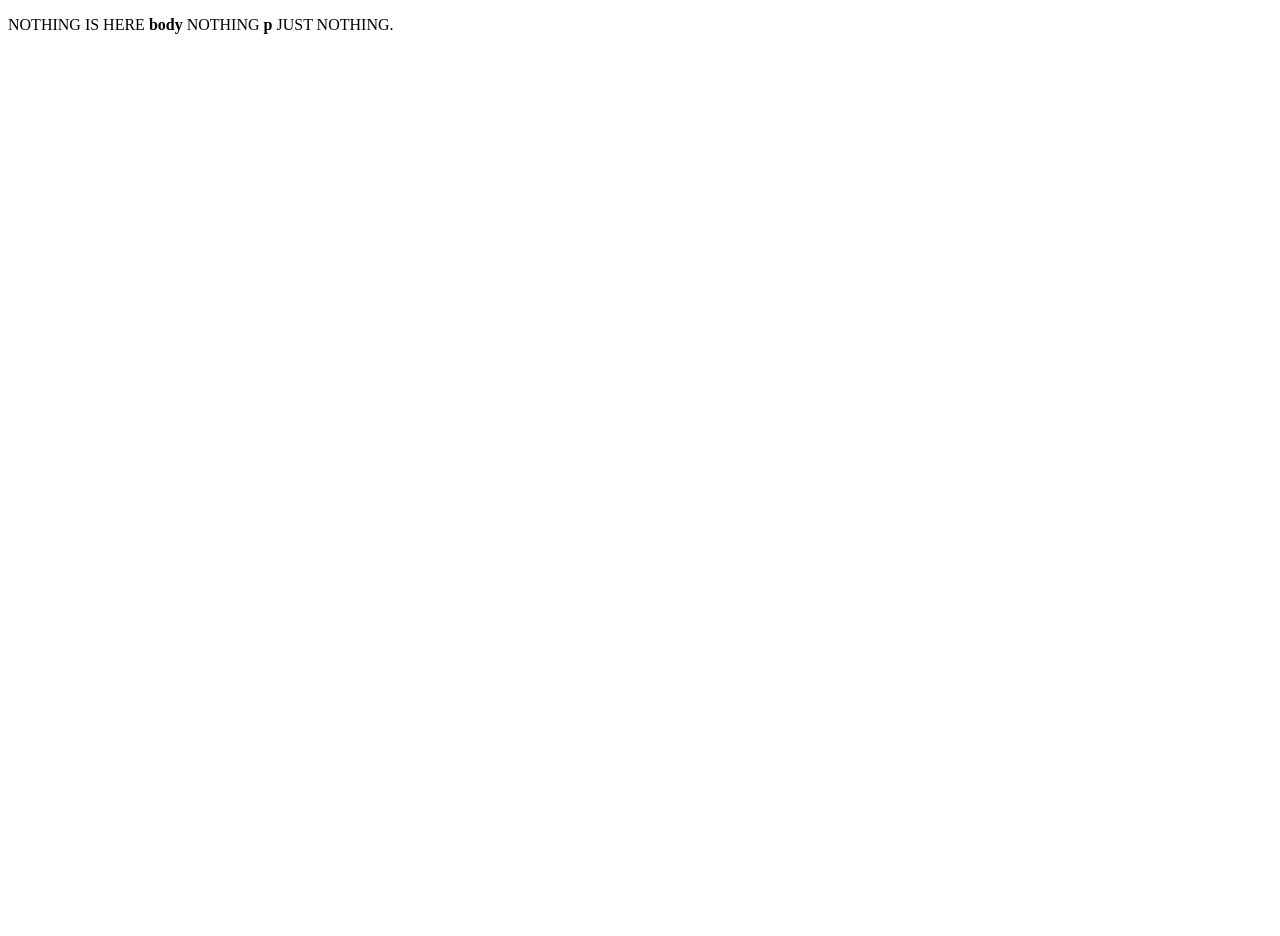
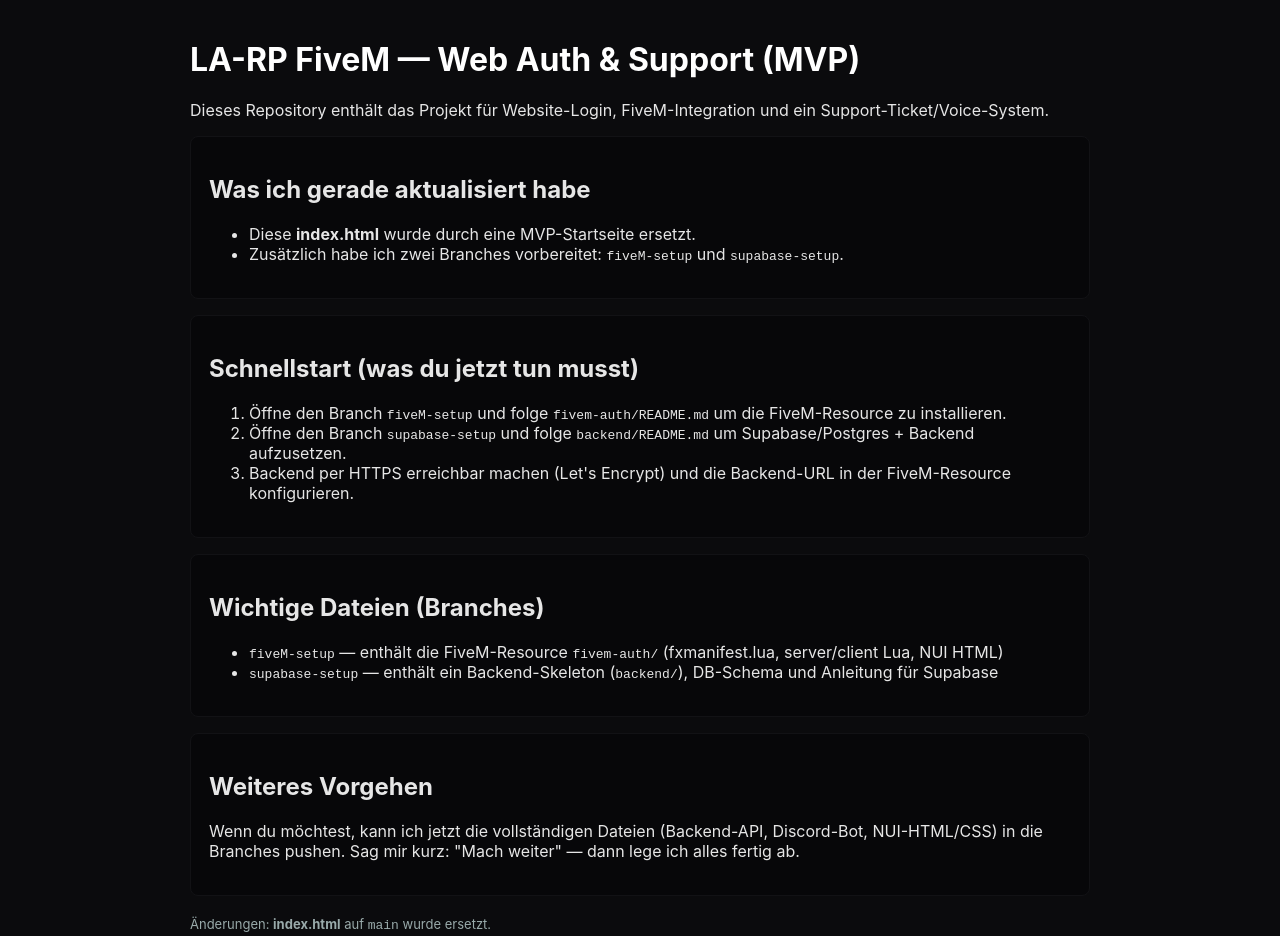
Before and after one commit to Flo1003s/FRANKFURT-RP-FIVEM-WEB, a plain HTML site: page index.html in a window 1280 px wide. Before the commit the page ends 800 px from the top, so only its background shows below. Drawn offline with Linux system fonts and the light colour scheme.

Commit message:
Replace index.html with MVP landing page

```diff
--- a/index.html
+++ b/index.html
@@ -1,9 +1,56 @@
 <!doctype html>
-<html>
-  <head>
-    <title>NOTHING!</title>
-  </head>
-  <body>
-    <p>NOTHING IS HERE <strong>body</strong> NOTHING <strong>p</strong> JUST NOTHING.</p>
-  </body>
+<html lang="de">
+<head>
+  <meta charset="utf-8">
+  <meta name="viewport" content="width=device-width,initial-scale=1">
+  <title>LA-RP FiveM — Web Auth & Support (MVP)</title>
+  <style>
+    body{font-family:Inter,Arial,Helvetica,sans-serif;margin:40px;background:#0b0b0d;color:#e6e6e6}
+    .container{max-width:900px;margin:0 auto}
+    h1{color:#fff}
+    pre{background:#111;padding:12px;border-radius:6px;overflow:auto}
+    a{color:#6ad}
+    .card{background:#070709;border:1px solid #121215;padding:18px;border-radius:8px;margin-bottom:16px}
+  </style>
+</head>
+<body>
+  <div class="container">
+    <h1>LA-RP FiveM — Web Auth & Support (MVP)</h1>
+    <p>Dieses Repository enthält das Projekt für Website-Login, FiveM-Integration und ein Support-Ticket/Voice-System.</p>
+
+    <div class="card">
+      <h2>Was ich gerade aktualisiert habe</h2>
+      <ul>
+        <li>Diese <strong>index.html</strong> wurde durch eine MVP-Startseite ersetzt.</li>
+        <li>Zusätzlich habe ich zwei Branches vorbereitet: <code>fiveM-setup</code> und <code>supabase-setup</code>.</li>
+      </ul>
+    </div>
+
+    <div class="card">
+      <h2>Schnellstart (was du jetzt tun musst)</h2>
+      <ol>
+        <li>Öffne den Branch <code>fiveM-setup</code> und folge <code>fivem-auth/README.md</code> um die FiveM-Resource zu installieren.</li>
+        <li>Öffne den Branch <code>supabase-setup</code> und folge <code>backend/README.md</code> um Supabase/Postgres + Backend aufzusetzen.</li>
+        <li>Backend per HTTPS erreichbar machen (Let's Encrypt) und die Backend-URL in der FiveM-Resource konfigurieren.</li>
+      </ol>
+    </div>
+
+    <div class="card">
+      <h2>Wichtige Dateien (Branches)</h2>
+      <ul>
+        <li><code>fiveM-setup</code> — enthält die FiveM-Resource <code>fivem-auth/</code> (fxmanifest.lua, server/client Lua, NUI HTML)</li>
+        <li><code>supabase-setup</code> — enthält ein Backend-Skeleton (<code>backend/</code>), DB-Schema und Anleitung für Supabase</li>
+      </ul>
+    </div>
+
+    <div class="card">
+      <h2>Weiteres Vorgehen</h2>
+      <p>Wenn du möchtest, kann ich jetzt die vollständigen Dateien (Backend-API, Discord-Bot, NUI-HTML/CSS) in die Branches pushen. Sag mir kurz: "Mach weiter" — dann lege ich alles fertig ab.</p>
+    </div>
+
+    <footer style="margin-top:20px;font-size:13px;color:#9aa">
+      Änderungen: <strong>index.html</strong> auf <code>main</code> wurde ersetzt.
+    </footer>
+  </div>
+</body>
 </html>
```
